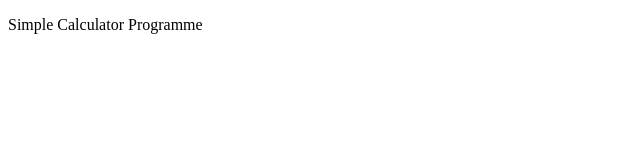
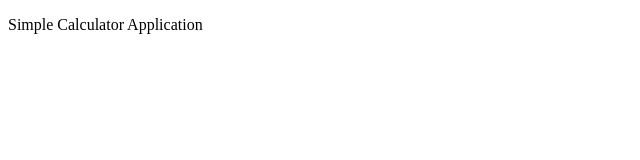
Before and after one commit to SunethChinthaka/git-test-calculator, a plain HTML site: page index.html in a window 1280 px wide. Shown: the full height of the page, 0-640 px from the left. Drawn offline with Linux system fonts and the light colour scheme.

Commit message:
index.html file body updated

```diff
--- a/index.html
+++ b/index.html
@@ -7,6 +7,6 @@
     <title>Simple Calculator</title>
   </head>
   <body>
-    <p>Simple Calculator Programme</p>
+    <p>Simple Calculator Application</p>
   </body>
 </html>
```
